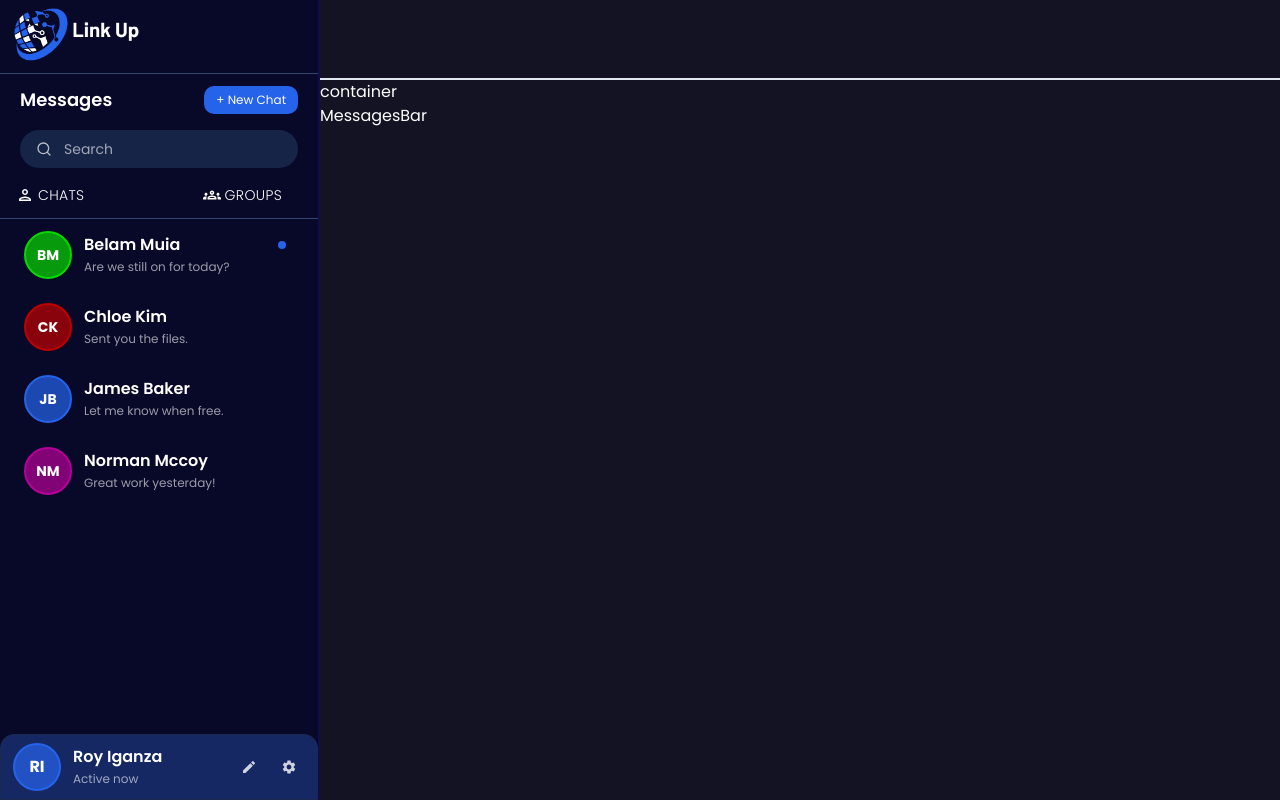
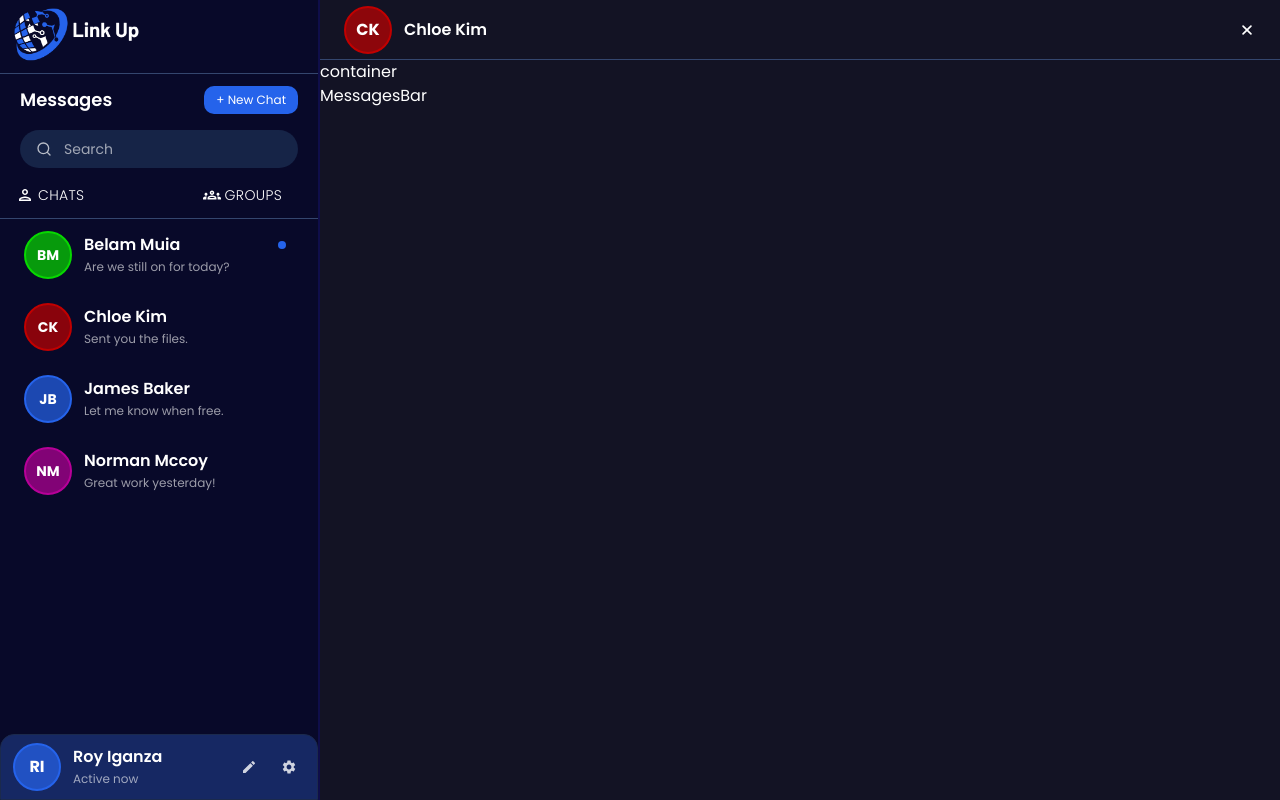
Before and after one commit to Iganza-roy/LinkUp, a React (Vite) app: page /chat in a window 1280 px wide. Built offline with nearby package versions, Linux system fonts and the light colour scheme.

Commit message:
feat: enhance ChatHeader layout with improved styling and structure

```diff
--- a/src/pages/chat/components/chat-container/components/chat-header/index.jsx
+++ b/src/pages/chat/components/chat-container/components/chat-header/index.jsx
@@ -1,11 +1,25 @@
+import { getColor } from '../../../../../../lib/utils';
+import { IoClose } from 'react-icons/io5';
 const ChatHeader = () => {
-  return <div className='h-[10vh] border-b-2 border-[#] flex items-center justify-between'>
-    <div className='flex gap-5 items-center'>
-      <div></div>
+  return (
+    <div className='h-15 border-b border-[#34466E] flex items-center'>
+      <div className='flex justify-between items-center w-full px-6 py-10'>
+        <div className='flex items-center gap-3'>
+          <div
+            className={`w-12 h-12 rounded-full ${getColor(
+              2
+            )} flex items-center justify-center text-white font-bold`}
+          >
+            CK
+          </div>
+          <div>
+            <div className='text-white font-semibold'>Chloe Kim</div>
+          </div>
+        </div>
+        <IoClose className='text-lg' />
+      </div>
     </div>
-
-
-  </div>;
+  );
 };
 
 export default ChatHeader;
```
